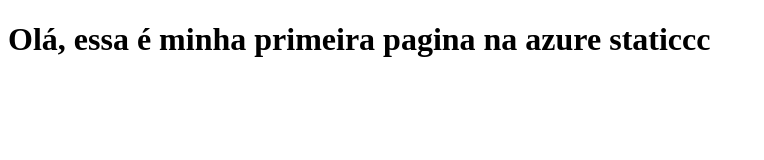
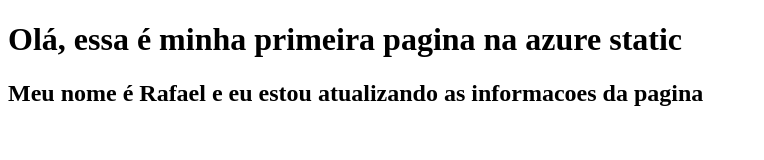
Before and after one commit to rafaeldegomes/azurestatic, a plain HTML site: page index.html in a window 1280 px wide. Shown: the whole page, without its empty margins (0-764 px from the left). Drawn offline with Linux system fonts and the light colour scheme.

Commit message:
editando o site statico

```diff
--- a/index.html
+++ b/index.html
@@ -6,6 +6,7 @@
     <title>Olá Mundo</title>
 </head>
 <body>
-    <h1>Olá, essa é minha primeira pagina na azure staticcc</h1>
+    <h1>Olá, essa é minha primeira pagina na azure static</h1>
+    <h2>Meu nome é Rafael e eu estou atualizando as informacoes da pagina</h2>
 </body>
 </html>
```
